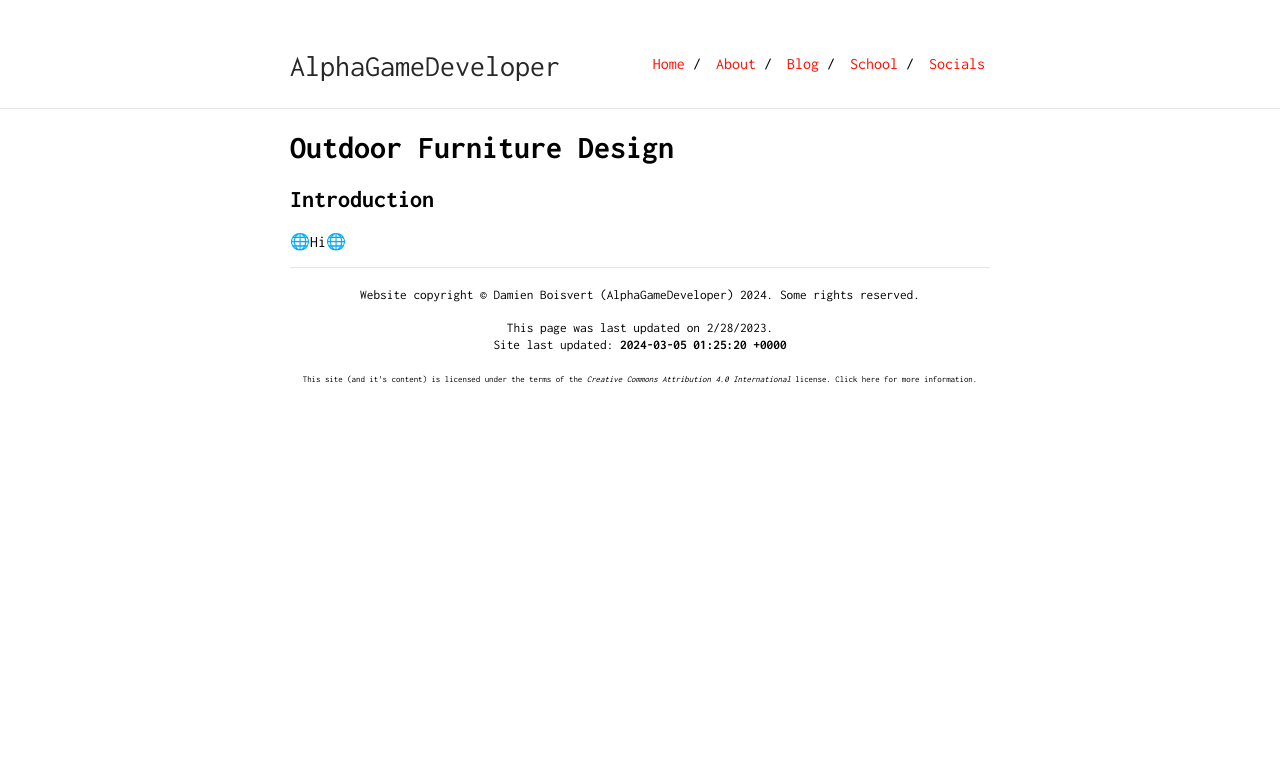
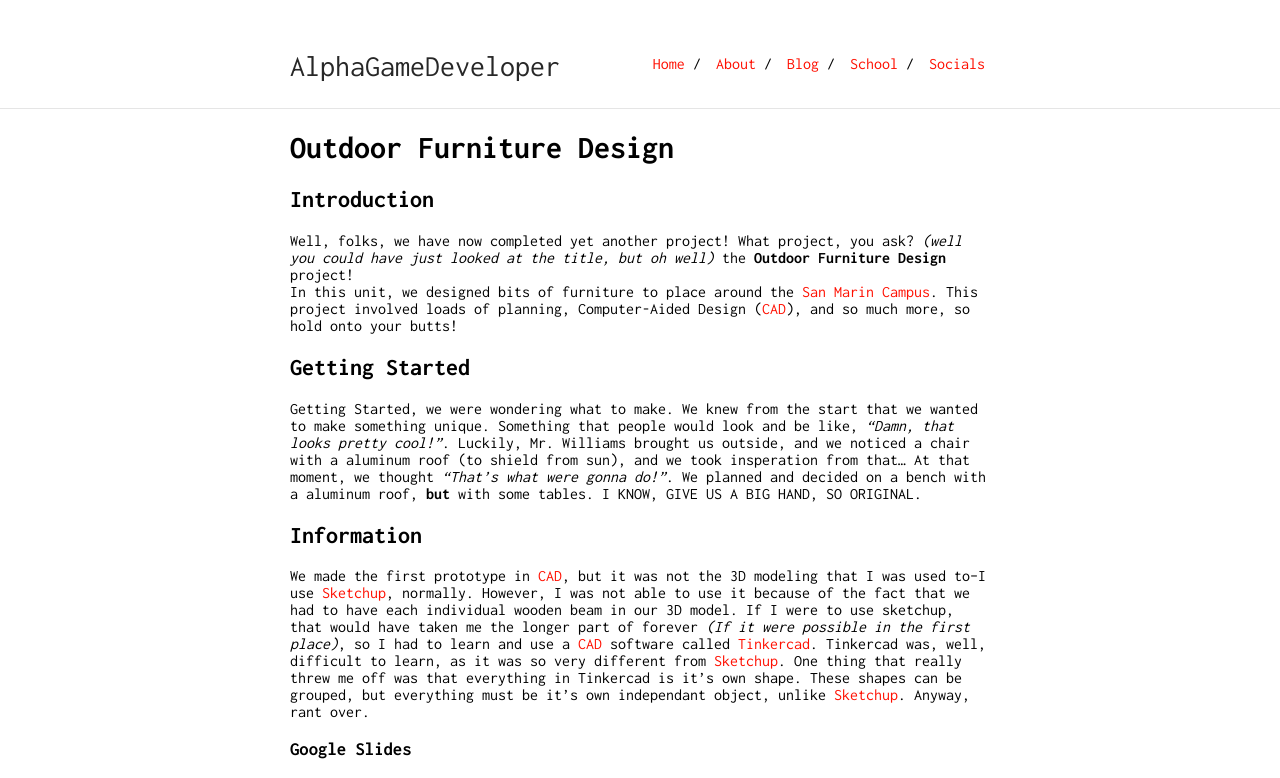
Before and after one commit to AlphaGameDeveloper/AlphaGame.dev, a Jekyll site: the page built from school/stem/9_OutdoorFurnitureDesign.md, in a window 1280 px wide. Shown: the top 778 px of the page. Built offline with Jekyll 4.4.1, drawn with Linux system fonts in a browser that asks for light colours; grey boxes are pictures that could not be loaded.

Commit message:
[SCHOOL] Outdoor Furniture Design #1

```diff
--- a/school/stem/9_OutdoorFurnitureDesign.md
+++ b/school/stem/9_OutdoorFurnitureDesign.md
@@ -5,4 +5,21 @@ permalink: /school/9/outdoor-furniture-design
 modified: 2/28/2023
 ---
 ## Introduction
-🌐Hi🌐
+Well, folks, we have now completed yet another project!  What project, you ask?  *(well you could have just looked at the title, but oh well)* the **Outdoor Furniture Design** project!
+In this unit, we designed bits of furniture to place around the [San Marin Campus][map].  This project involved loads of planning, Computer-Aided Design ([CAD][wikipedia-cad]), and so much more, so hold onto your butts!
+
+## Getting Started
+Getting Started, we were wondering what to make.  We knew from the start that we wanted to make something unique.  Something that people would look and be like, *"Damn, that looks pretty cool!"*.  Luckily, Mr. Williams brought us outside, and we noticed a chair with a aluminum roof (to shield from sun), and we took insperation from that... At that moment, we thought *"That's what were gonna do!"*.  We planned and decided on a bench with a aluminum roof, **but** with some tables.  I KNOW, GIVE US A BIG HAND, SO ORIGINAL.
+
+## Information
+
+We made the first prototype in [CAD][wikipedia-cad], but it was not the 3D modeling that I was used to--I use [Sketchup][sketchup], normally.  However, I was not able to use it because of the fact that we had to have each individual wooden beam in our 3D model.  If I were to use sketchup, that would have taken me the longer part of forever *(If it were possible in the first place)*, so I had to learn and use a [CAD][wikipedia-cad] software called [Tinkercad][tinkercad].  Tinkercad was, well, difficult to learn, as it was so very different from [Sketchup][sketchup].  One thing that really threw me off was that everything in Tinkercad is it's own shape.  These shapes can be grouped, but everything must be it's own independant object, unlike [Sketchup][sketchup].  Anyway, rant over.
+
+### Google Slides
+<!-- TODO: Embed google slides HTML snippet -->
+<iframe src="https://docs.google.com/presentation/d/e/2PACX-1vQAqmXBbdHactYkPg7mT6VAzR8DfYqqoiBvBlwfnumnEu80Bc9wjPe0usvAbscFJeBG4fVU_3TueirU/embed?start=false&loop=false&delayms=3000" frameborder="0" width="100%" height="440" allowfullscreen="true" mozallowfullscreen="true" webkitallowfullscreen="true"></iframe>
+
+[map]: /assets/school/SMHS_MAP.pdf
+[sketchup]: https://sketchup.com
+[tinkercad]: https://www.tinkercad.com
+[wikipedia-cad]: https://en.wikipedia.org/wiki/Computer-aided_design
```
Also changed, not shown: pages/school.md (+1 -0 lines), 1 other file.
